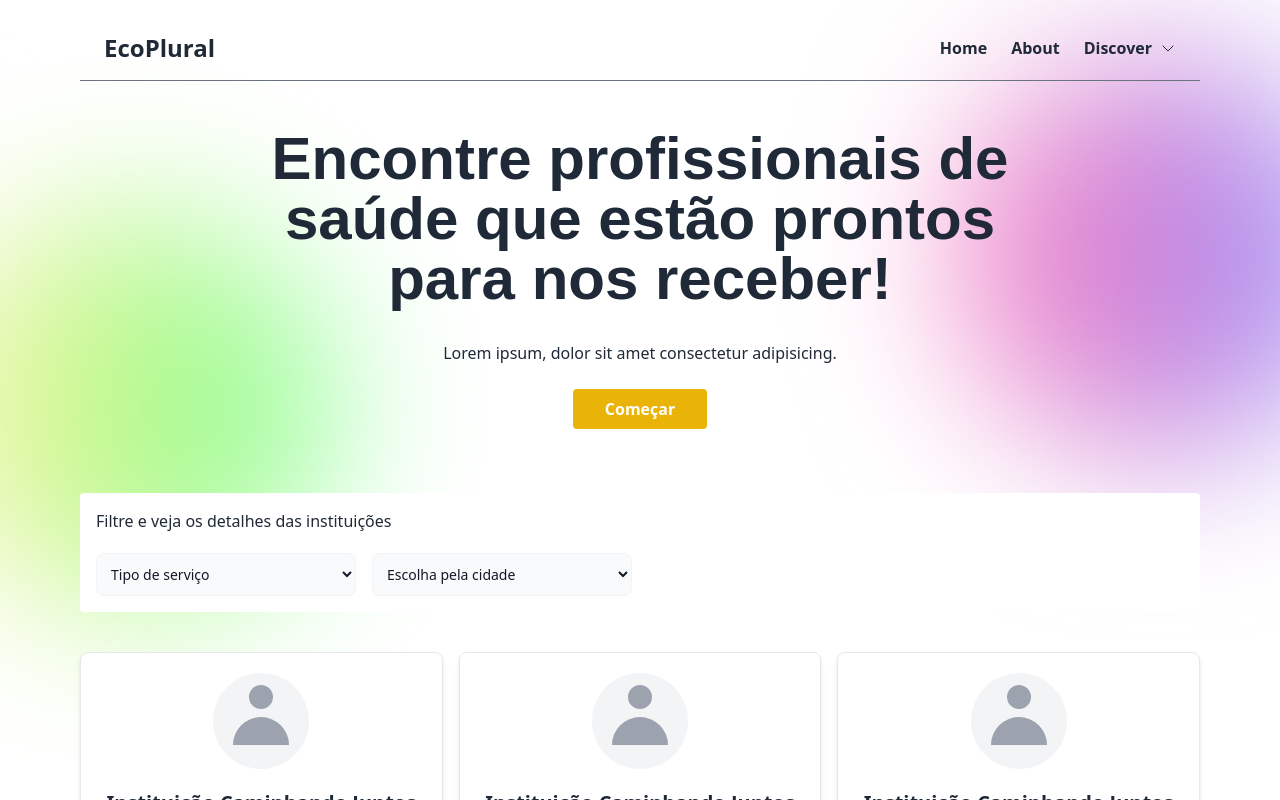
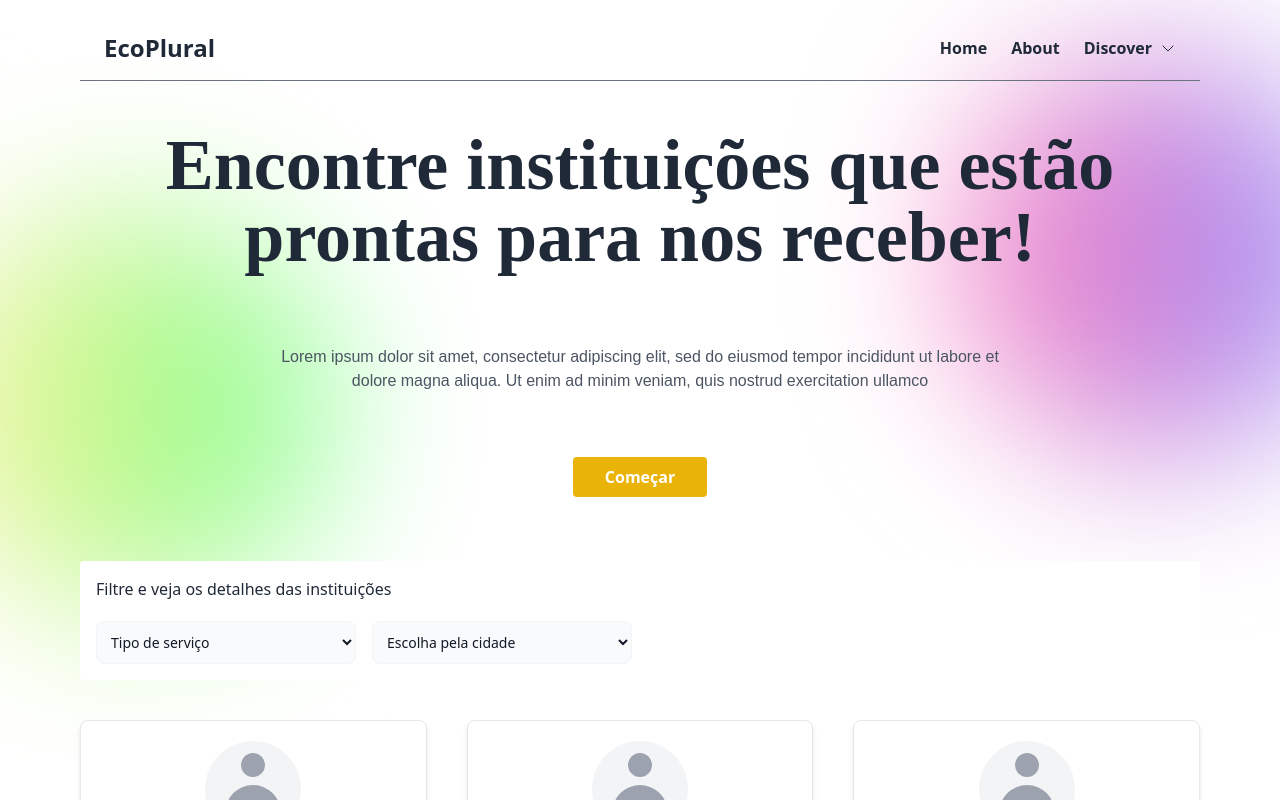
Before and after one commit to ngrpedro/nextapp, a Next.js app: page / in a window 1280 px wide. Shown: the top 800 px of the page. Built offline with nearby package versions, Linux system fonts and the light colour scheme.

Commit message:
tailwind config + fonts + global css

```diff
--- a/src/components/partnerCard.tsx
+++ b/src/components/partnerCard.tsx
@@ -10,7 +10,7 @@ const PartnerCard = ({ partners }: Props) => {
   return (
     <>
       {partners.map((item) => (
-        <div key={item.id} className="w-full max-w-sm bg-white border border-gray-200 rounded-lg shadow-md px-6">
+        <div key={item.id} className="w-full max-w-sm bg-white border border-gray-200 rounded-lg shadow-md px-6 m-auto md:m-0">
           <div className="flex flex-col items-center pb-10">
             <div className="w-24 h-24 overflow-hidden bg-gray-100 rounded-full flex justify-center my-5">
               <svg
--- a/src/components/sections/hero.tsx
+++ b/src/components/sections/hero.tsx
@@ -10,13 +10,17 @@ const Hero = () => {
       >
         teste
       </div>
-      <h1 className="max-w-[52rem] m-auto text-2xl sm:text-4xl md:text-6xl font-bold text-center font-asap py-8">
-        Encontre profissionais de saúde que estão prontos para nos receber!
-      </h1>
+      <div className="max-w-[63rem] m-auto ">
+        <h1 className="text-4xl sm:text-5xl md:text-7xl font-bold text-center font-roboto py-8">
+          Encontre instituições que estão prontas para nos receber!
+        </h1>
 
-      <p className="text-center">
-        Lorem ipsum, dolor sit amet consectetur adipisicing.
-      </p>
+        <p className="text-center px-10 sm:px-36 sm:py-10 font-asap text-gray-600">
+          Lorem ipsum dolor sit amet, consectetur adipiscing elit, sed do
+          eiusmod tempor incididunt ut labore et dolore magna aliqua. Ut enim ad
+          minim veniam, quis nostrud exercitation ullamco
+        </p>
+      </div>
       <div className="flex items-center justify-center py-6">
         <button className="bg-yellow-500 hover:bg-yellow-600 text-white font-semibold text-center py-2 px-8 rounded transition-colors">
           Começar
--- a/src/components/sections/partnerView.tsx
+++ b/src/components/sections/partnerView.tsx
@@ -45,7 +45,7 @@ const PartnerView = () => {
         </div>
       </div>
 
-      <div className="my-10 grid grid-cols-1 sm:grid-cols-2 md:grid-cols-3 gap-4">
+      <div className="my-10 grid grid-cols-1 sm:grid-cols-2 lg:grid-cols-3 gap-10">
           <PartnerCard partners={partner} />
       </div>
     </div>
--- a/src/styles/globals.css
+++ b/src/styles/globals.css
@@ -3,3 +3,4 @@
 @tailwind utilities;
 
 @import url("https://fonts.googleapis.com/css2?family=Asap:wght@300;400;500;600;700;800;900&display=swap");
+@import url('https://fonts.googleapis.com/css2?family=Roboto+Slab:wght@200;300;500;700;900&display=swap');
--- a/tailwind.config.js
+++ b/tailwind.config.js
@@ -9,6 +9,7 @@ module.exports = {
     extend: {
       fontFamily: {
         asap: ["Asap", "sans-serif"],
+        roboto: ["Roboto Slab", "serif"],
       },
     },
   },
```
